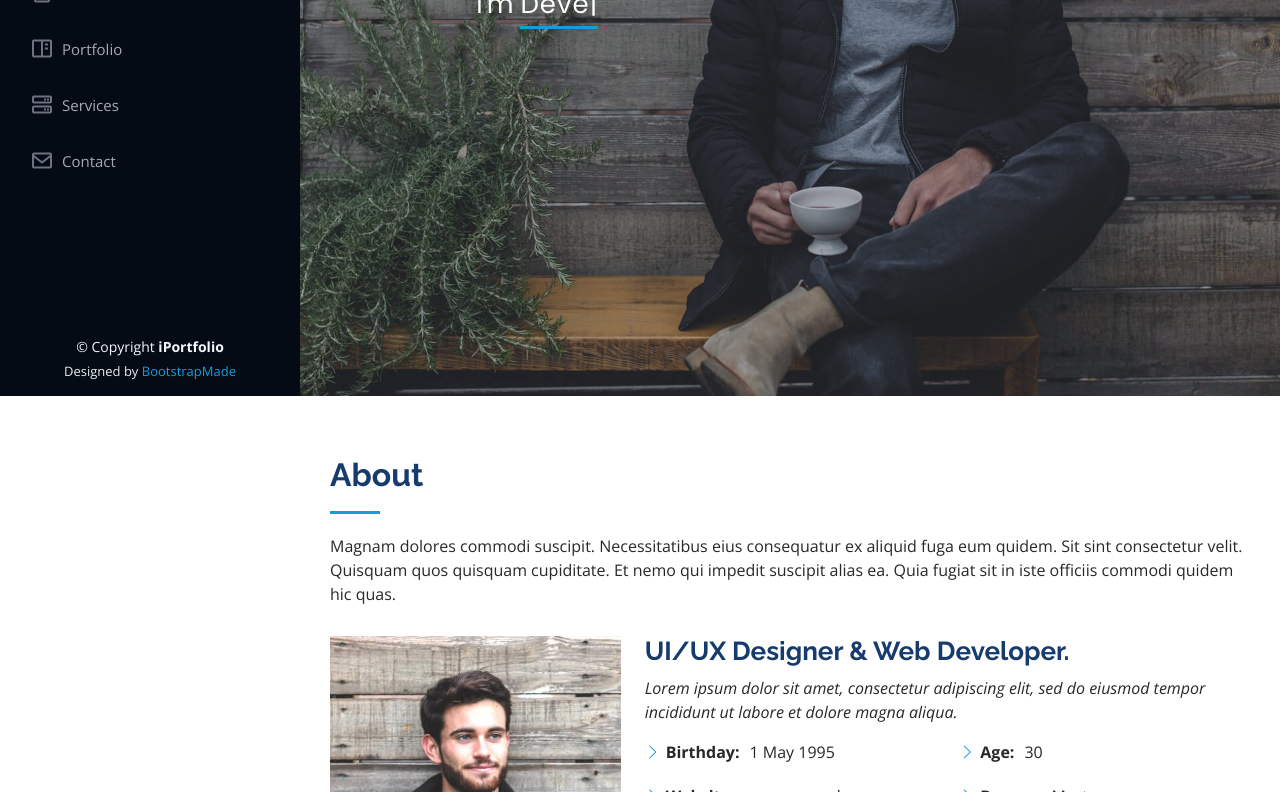
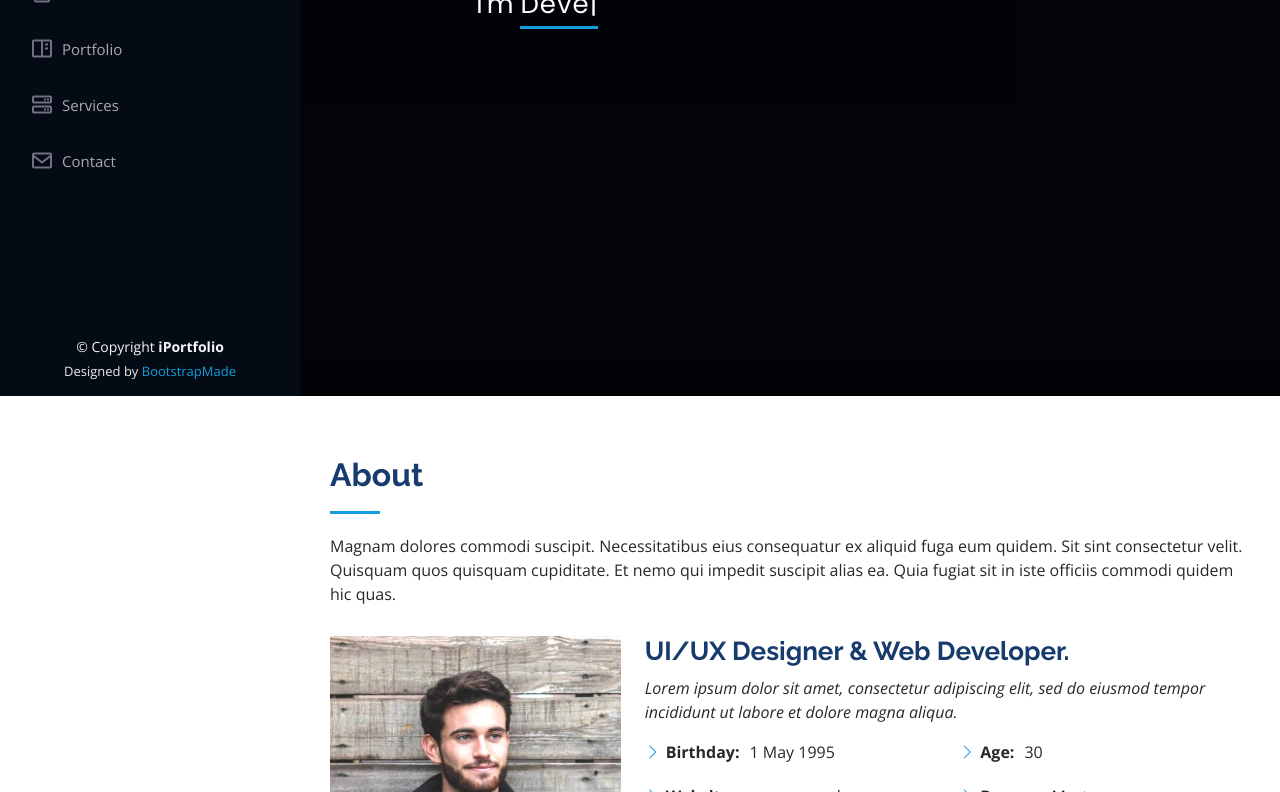
Before and after one commit to derrickbrew/derrickbrew.github.io, a plain HTML site: page index.html in a window 1280 px wide. Shown: the part 404-1196 px from the top of the page. Drawn offline with nearby package versions, Linux system fonts and the light colour scheme.

Commit message:
Updated hero image

```diff
--- a/assets/css/style.css
+++ b/assets/css/style.css
@@ -241,7 +241,8 @@ h6 {
 #hero {
   width: 100%;
   height: 100vh;
-  background: url("../img/hero-bg.jpg") top center;
+  /* background: url("../img/hero-bg.jpg") top center; */
+  background-color: black;
   background-size: cover;
 }
 
```
